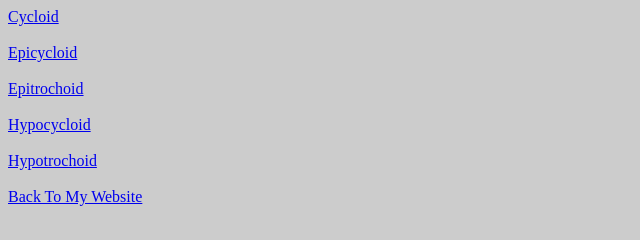
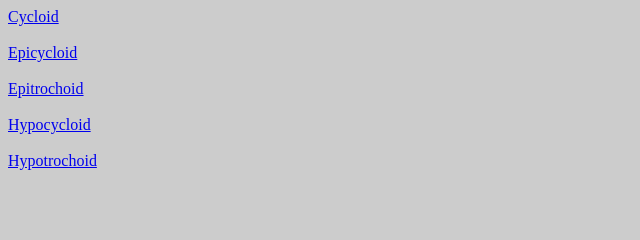
Before and after one commit to MwayiKashoko/Roulettes, a plain HTML site: page Roulettes.html in a window 1280 px wide. Shown: the whole page, without its empty margins (0-640 px from the left). Drawn offline with Linux system fonts and the light colour scheme.

Commit message:
Update Roulettes.html

```diff
--- a/Roulettes.html
+++ b/Roulettes.html
@@ -18,7 +18,5 @@
         <a href="Epitrochoid.html">Epitrochoid</a> <br> <br>
         <a href="Hypocycloid.html">Hypocycloid</a> <br> <br>
         <a href="Hypotrochoid.html">Hypotrochoid</a> <br> <br>
-
-        <a href="../Math Website.html">Back To My Website</a>
     </body>
 </html>
```
